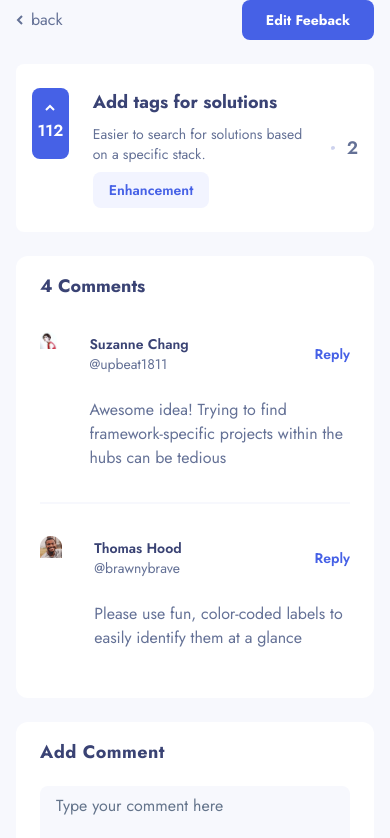
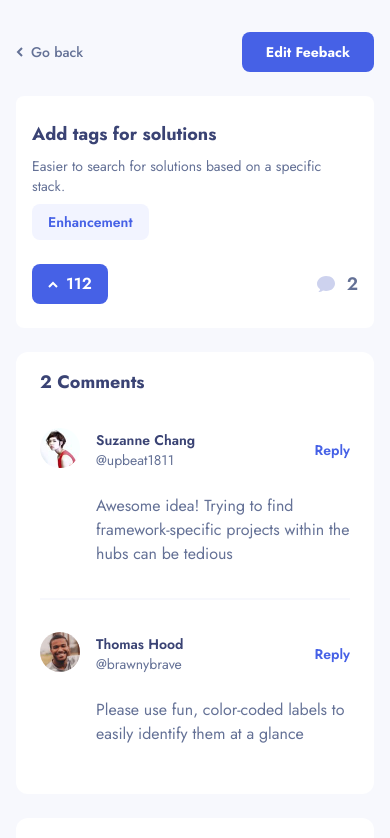
Before and after one commit to riteshmvteams/product-feedback-app, a React (Create React App) app: page /feedback/1 in a window 390 px wide. Shown: the top 838 px of the page. Built offline with nearby package versions, Linux system fonts and the light colour scheme.

Commit message:
designing feedback add page

```diff
--- a/src/components/Button.jsx
+++ b/src/components/Button.jsx
@@ -1,11 +1,25 @@
 import React from "react";
+import { Link } from "react-router-dom";
 
 export default function Button({
   children,
   className,
   onClick,
   type = "button",
+  as = "button",
+  to,
 }) {
+  if (as === "link") {
+    return (
+      <Link
+        to={to}
+        className={`py-2.5 px-6 rounded-lg outlineChange hover:opacity-70 transition-all duration-300 ${className}`}
+      >
+        {children}
+      </Link>
+    );
+  }
+
   return (
     <button
       onClick={onClick}
--- a/src/components/CommentListing.jsx
+++ b/src/components/CommentListing.jsx
@@ -1,16 +1,24 @@
 export default function CommentListing({ feedback }) {
   return (
     <div className="bg-white px-6 py-4 rounded-xl">
-      <h2 className="text-lg font-bold text-clrText-primary">4 Comments</h2>
+      {feedback?.comments?.length < 1 ? (
+        <div className="text-center font-bold text-clrText-secondary text-xl py-10">
+          No Comments Available
+        </div>
+      ) : (
+        <>
+          <h2 className="text-lg font-bold text-clrText-primary">
+            {feedback?.comments?.length} Comments
+          </h2>
 
           <ul className="flex flex-col">
             {feedback?.comments?.map((comment, index) => {
               return (
                 <li
                   key={index}
-              className="flex items-start gap-8 border-b-2 border-b-body py-8 last-of-type:border-none"
+                  className="flex items-start gap-4 sm:gap-8 border-b-2 border-b-body py-8 last-of-type:border-none"
                 >
-              <figure className="rounded-full overflow-hidden w-10 h-10 select-none">
+                  <figure className="rounded-full overflow-hidden w-10 h-10 select-none flex-shrink-0">
                     <img
                       src={comment?.user?.image}
                       alt={comment?.user?.username}
@@ -39,6 +47,8 @@ export default function CommentListing({ feedback }) {
               );
             })}
           </ul>
+        </>
+      )}
     </div>
   );
 }
--- a/src/components/Header.jsx
+++ b/src/components/Header.jsx
@@ -9,23 +9,27 @@ export default function Header() {
   const { dispatch } = useProductFeeback();
 
   return (
-    <header className="bg-clrBlue-400 py-2 px-8 md:rounded-xl md:px-4 mt-20 md:mt-0">
+    <header className="bg-clrBlue-400 py-2 px-2 sm:px-8 md:rounded-xl md:px-4 mt-20 md:mt-0">
       <div className="flex justify-between items-center">
         <div className="flex gap-2 items-center">
           <figure className="hidden md:block">
             <img className="" src={suggestionIcon} alt={suggestionIcon} />
           </figure>
-          <div className="text-white">
+          <div className="text-white hidden sm:block">
             <h2 className="text-base sm:text-lg md:text-2xl font-bold">
               6 Suggestions
             </h2>
           </div>
 
-          <div className="ml-4">
+          <div className="sm:ml-4">
             <DropDown type="sort" options={sortedBy} dispatch={dispatch} />
           </div>
         </div>
-        <Button className="bg-clrBtn-voilet text-white font-semibold">
+        <Button
+          as="link"
+          to="/feedback/add"
+          className="bg-clrBtn-voilet text-white font-semibold text-sm"
+        >
           + Add Feedback
         </Button>
       </div>
--- a/src/components/HeaderTop.jsx
+++ b/src/components/HeaderTop.jsx
@@ -2,7 +2,7 @@ import { useNavigate } from "react-router-dom";
 import backIcon from "../assets/shared/back.svg";
 import Button from "./Button";
 
-export default function HeaderTop() {
+export default function HeaderTop({ feedback }) {
   const navigate = useNavigate();
 
   return (
@@ -14,11 +14,15 @@ export default function HeaderTop() {
         <figure>
           <img src={backIcon} alt="backIcon" />
         </figure>
-        <span className="group-hover:underline text-clrText-secondary font-normal text-base ">
-          back
+        <span className="group-hover:underline text-clrText-secondary font-medium text-sm ">
+          Go back
         </span>
       </button>
-      <Button className="bg-clrBtn-blue text-white font-bold text-sm">
+      <Button
+        as="link"
+        to={`/feedback/edit/${feedback?.id}`}
+        className="bg-clrBtn-blue text-white font-bold text-sm"
+      >
         Edit Feeback
       </Button>
     </div>
--- a/src/components/SingleFeedbackList.jsx
+++ b/src/components/SingleFeedbackList.jsx
@@ -8,8 +8,10 @@ import { productAction } from "../context/productReucer";
 export default function SingleFeedbackList({ feedback }) {
   const { dispatch } = useProductFeeback();
   return (
-    <li className="bg-white px-4 xl:pr-8 py-6 rounded-lg flex gap-6 items-start">
+    <li className="bg-white px-4 xl:pr-8 py-6 rounded-lg flex gap-6 flex-col md:flex-row items-start">
+      <div className="hidden md:block">
         <UpvoteButton dispatch={dispatch} feedback={feedback} />
+      </div>
       <Link
         to={`/feedback/${feedback?.id}`}
         className="flex flex-col gap-2 group"
@@ -24,7 +26,11 @@ export default function SingleFeedbackList({ feedback }) {
           {feedback?.category}
         </span>
       </Link>
-      <div className="flex gap-3 items-center ml-auto self-center select-none pointer-events-none">
+      <div className="md:ml-auto md:self-center flex justify-between w-full md:w-auto">
+        <div className="md:hidden">
+          <UpvoteButton dispatch={dispatch} feedback={feedback} horizontal />
+        </div>
+        <div className="flex gap-3 items-center select-none pointer-events-none">
           <figure>
             <img src={commentIcon} alt="commentIcon" />
           </figure>
@@ -32,21 +38,22 @@ export default function SingleFeedbackList({ feedback }) {
             {feedback?.comments?.length}
           </span>
         </div>
+      </div>
     </li>
   );
 }
 
-const UpvoteButton = ({ dispatch, feedback }) => {
+const UpvoteButton = ({ dispatch, feedback, horizontal = false }) => {
   return (
     <button
       onClick={() =>
         dispatch({ type: productAction.toggleUpvote, payload: feedback.id })
       }
-      className={`flex flex-col gap-2 w-14 py-4 items-center rounded-lg transition-all duration-200 ${
+      className={`flex gap-2 items-center rounded-lg transition-all duration-200 ${
         feedback?.upvoted
           ? "bg-clrBlue-300 text-white"
           : "bg-clrBlue-100 hover:bg-clrBlue-200"
-      }`}
+      } ${horizontal ? "flex-row px-4 py-2" : "flex-col w-14 py-4"}`}
     >
       <figure>
         <img src={feedback?.upvoted ? whiteArrowUp : arrowUp} alt="arrowUp" />
--- a/src/components/TextArea.jsx
+++ b/src/components/TextArea.jsx
@@ -24,7 +24,7 @@ export default function TextArea({
         id={name}
         value={value}
         onChange={handleChange}
-        className="bg-body rounded-lg px-4 py-2 h-28 w-full placeholder:text-slate-500 resize-none focus-visible:outline-clrBtn-voilet focus-visible:outline-dotted focus-visible:outline-2 transition-all duration-200"
+        className="bg-body rounded-lg px-4 py-2 h-24 text-sm w-full placeholder:text-slate-500 resize-none placeholder:text-base focus-visible:outline-clrBtn-voilet focus-visible:outline-dashed focus-visible:outline-1 transition-all duration-200"
         placeholder={placeholder}
       ></textarea>
     </div>
--- /dev/null
+++ b/src/pages/FeedbackAdd.jsx
@@ -0,0 +1,3 @@
+export default function FeedbackAdd() {
+  return <div>FeedbackAdd</div>;
+}
--- /dev/null
+++ b/src/pages/FeedbackEdit.jsx
@@ -0,0 +1,3 @@
+export default function FeedbackEdit() {
+  return <div>FeedbackEdit</div>;
+}
--- a/src/pages/SingleProductFeedbackPage.jsx
+++ b/src/pages/SingleProductFeedbackPage.jsx
@@ -25,12 +25,12 @@ export default function SingleProductFeedbackPage() {
   }, [feedbackid, state?.feedbackList]);
 
   return (
-    <div className="flex flex-col gap-6 max-w-4xl mx-auto w-full px-4">
+    <div className="flex flex-col gap-6 max-w-4xl mx-auto w-full px-4 pt-8 md:pt-0">
       {feedback === null ? (
         <div>You have Entered the wrong id</div>
       ) : (
         <>
-          <HeaderTop />
+          <HeaderTop feedback={feedback} />
           <SingleFeedbackList feedback={feedback} />
           <CommentListing feedback={feedback} />
           <AddComment />
```
Also changed, not shown: src/Routes/router.js (+10 -0 lines). Lines whose indentation alone changed are shown as unchanged.
